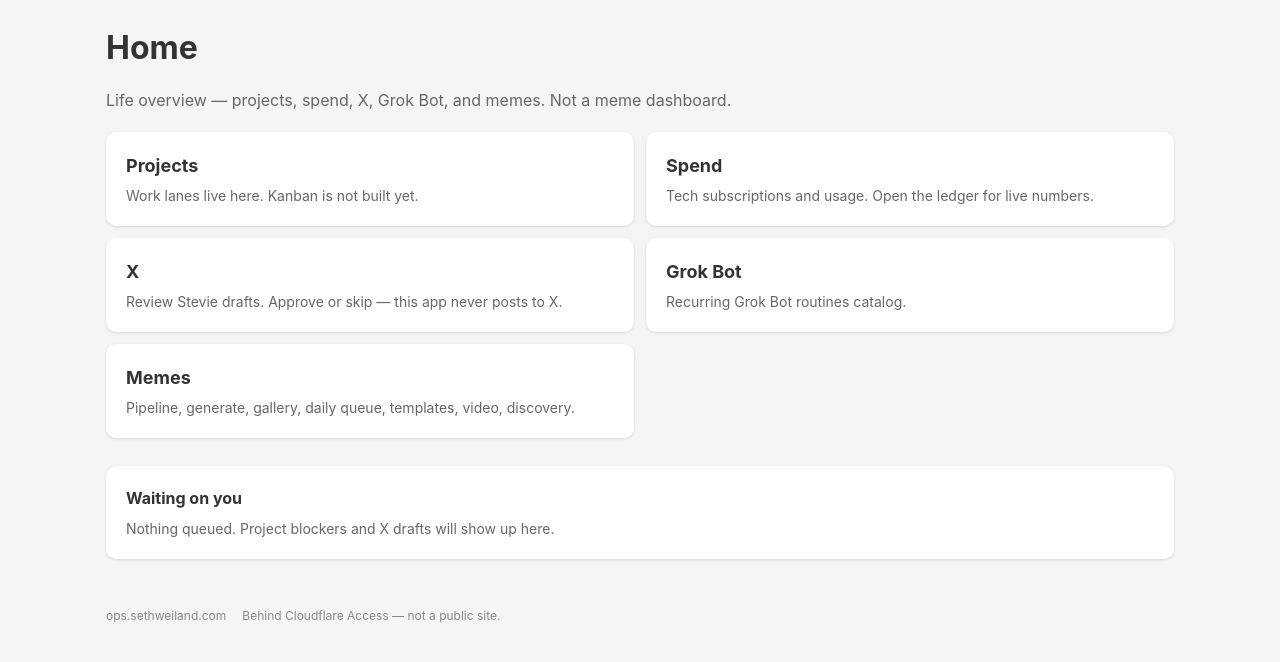
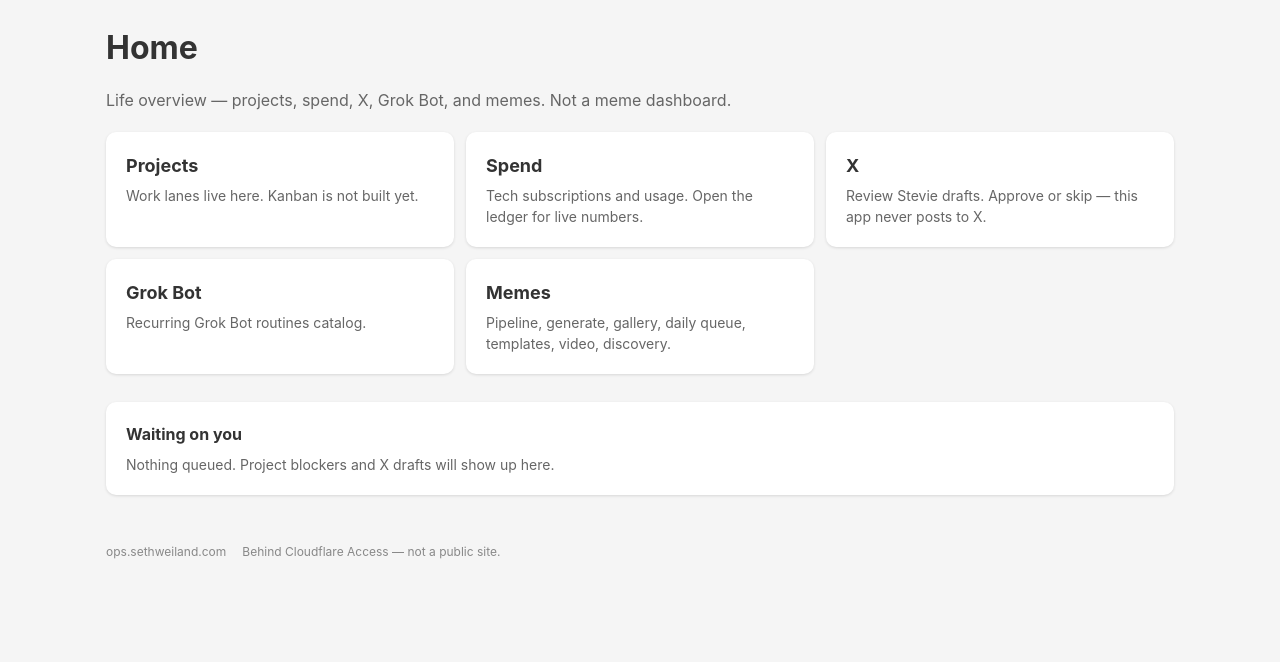
Before and after one commit to sethweiland/memes, a Flask app: page / in a window 1280 px wide. Shown: the part 51-713 px from the top of the page. Run offline with Flask 3, Linux system fonts and the light colour scheme.

Commit message:
Balance the Home hub grid now that Grok Bot is a fifth card
Co-authored-by: Seth Weiland <sethisaacweiland@gmail.com>

```diff
--- a/web/static/style.css
+++ b/web/static/style.css
@@ -32,6 +32,9 @@ nav.subnav a.active { border-bottom-color: #81d4fa; }
               color: #888; font-size: 12px; display: flex; flex-wrap: wrap; gap: 8px 16px; }
 @media (min-width: 640px) {
     .ops-hub { grid-template-columns: 1fr 1fr; }
+}
+@media (min-width: 900px) {
+    .ops-hub { grid-template-columns: 1fr 1fr 1fr; }
 }
 
 /* Layout */
```
